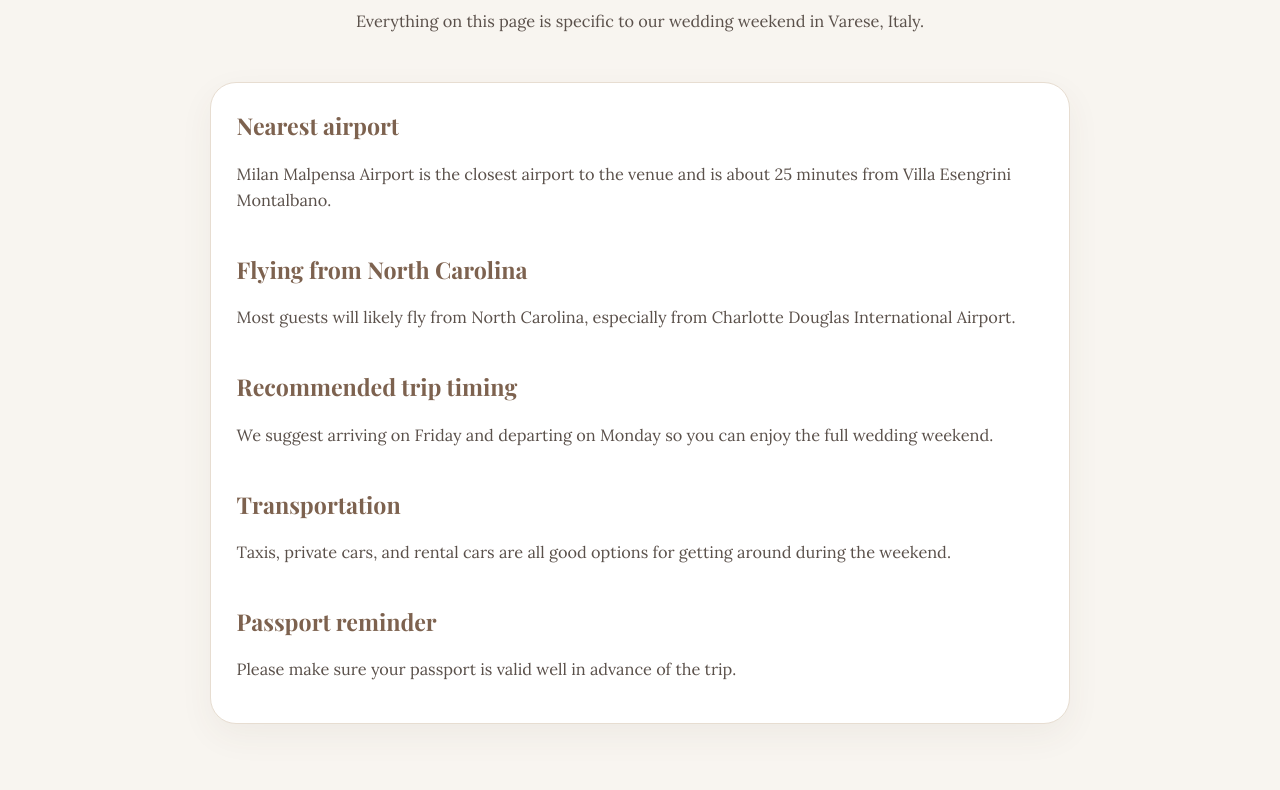
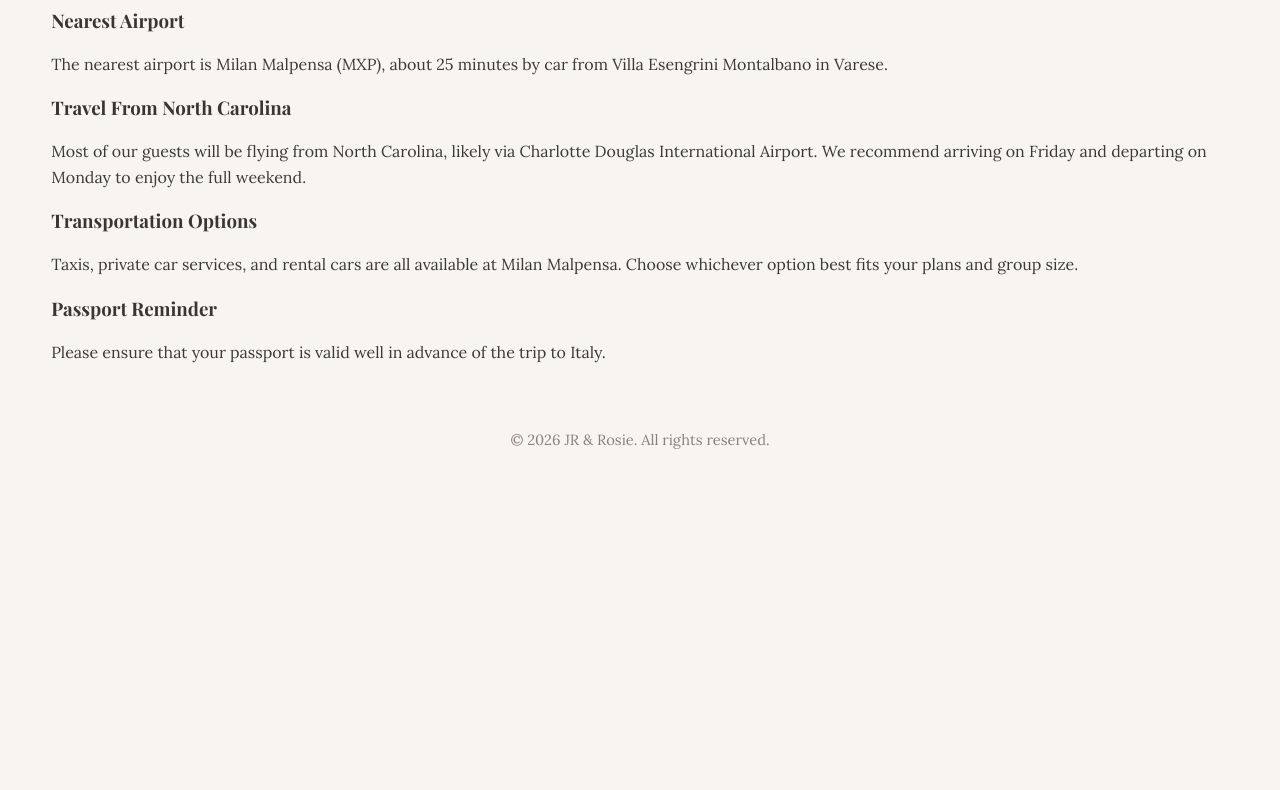
Before and after one commit to jrmccormick/jrandrosiewedding, a plain HTML site: page travel.html in a window 1280 px wide. Shown: the part 248-1038 px from the top of the page. After the commit the page ends 800 px from the top, so only its background shows below. Drawn offline with nearby package versions, Linux system fonts and the light colour scheme.

Commit message:
Add files via upload

```diff
--- a/travel.html
+++ b/travel.html
@@ -3,19 +3,19 @@
   <head>
     <meta charset="UTF-8" />
     <meta name="viewport" content="width=device-width, initial-scale=1.0" />
-    <title>Travel | James & Rosie Wedding</title>
+    <title>Travel | JR & Rosie Wedding</title>
     <link rel="preconnect" href="https://fonts.googleapis.com" />
     <link rel="preconnect" href="https://fonts.gstatic.com" crossorigin />
     <link
-      href="https://fonts.googleapis.com/css2?family=Playfair+Display:wght@400;600;700&family=Lora:wght@400;500;600&display=swap"
+      href="https://fonts.googleapis.com/css2?family=Playfair+Display:wght@400;700&family=Lora:wght@400;600&display=swap"
       rel="stylesheet"
     />
     <link rel="stylesheet" href="styles.css" />
   </head>
   <body>
     <header class="navbar">
-      <div class="container nav-inner">
-        <h1 class="logo">James & Rosie</h1>
+      <div class="container">
+        <h1 class="logo">JR & Rosie</h1>
         <nav>
           <ul class="nav-list">
             <li><a href="index.html">Home</a></li>
@@ -27,40 +27,24 @@
         </nav>
       </div>
     </header>
-
-    <main class="page-main container narrow">
+    <main class="container">
       <section class="page-header">
-        <p class="eyebrow">Getting There</p>
         <h2>Travel Information</h2>
-        <p>Everything on this page is specific to our wedding weekend in Varese, Italy.</p>
+        <p>Plan your journey to the villa. Here are some details to make your travel easier.</p>
       </section>
-
-      <section class="content-card stacked">
-        <div>
-          <h3>Nearest airport</h3>
-          <p>Milan Malpensa Airport is the closest airport to the venue and is about 25 minutes from Villa Esengrini Montalbano.</p>
-        </div>
-        <div>
-          <h3>Flying from North Carolina</h3>
-          <p>Most guests will likely fly from North Carolina, especially from Charlotte Douglas International Airport.</p>
-        </div>
-        <div>
-          <h3>Recommended trip timing</h3>
-          <p>We suggest arriving on Friday and departing on Monday so you can enjoy the full wedding weekend.</p>
-        </div>
-        <div>
-          <h3>Transportation</h3>
-          <p>Taxis, private cars, and rental cars are all good options for getting around during the weekend.</p>
-        </div>
-        <div>
-          <h3>Passport reminder</h3>
-          <p>Please make sure your passport is valid well in advance of the trip.</p>
-        </div>
+      <section class="section">
+        <h3>Nearest Airport</h3>
+        <p>The nearest airport is Milan&nbsp;Malpensa (MXP), about 25&nbsp;minutes by car from Villa Esengrini&nbsp;Montalbano in Varese.</p>
+        <h3>Travel From North Carolina</h3>
+        <p>Most of our guests will be flying from North Carolina, likely via Charlotte&nbsp;Douglas International Airport. We recommend arriving on Friday and departing on Monday to enjoy the full weekend.</p>
+        <h3>Transportation Options</h3>
+        <p>Taxis, private car services, and rental cars are all available at Milan&nbsp;Malpensa. Choose whichever option best fits your plans and group size.</p>
+        <h3>Passport Reminder</h3>
+        <p>Please ensure that your passport is valid well in advance of the trip to Italy.</p>
       </section>
     </main>
-
     <footer class="footer">
-      <p>© 2026 James & Rosie. All rights reserved.</p>
+      <p>© 2026 JR & Rosie. All rights reserved.</p>
     </footer>
   </body>
 </html>
```
